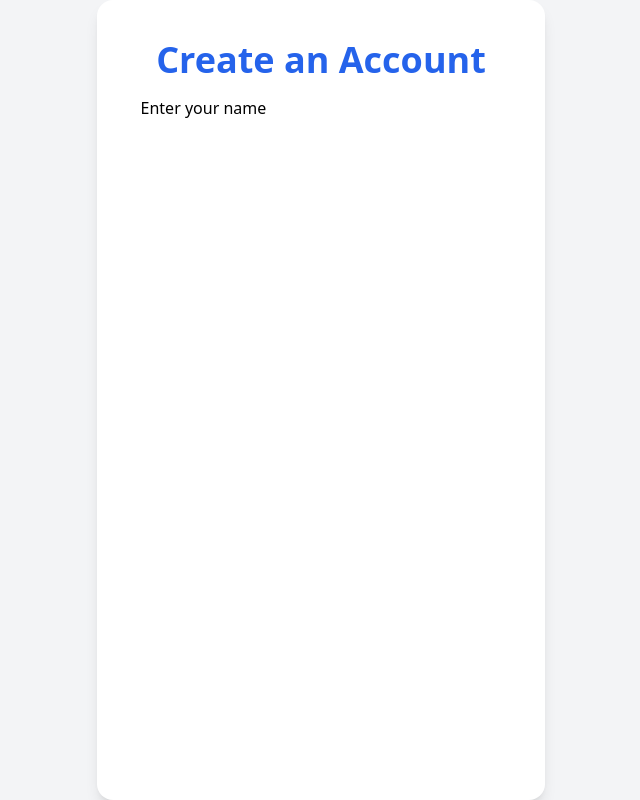
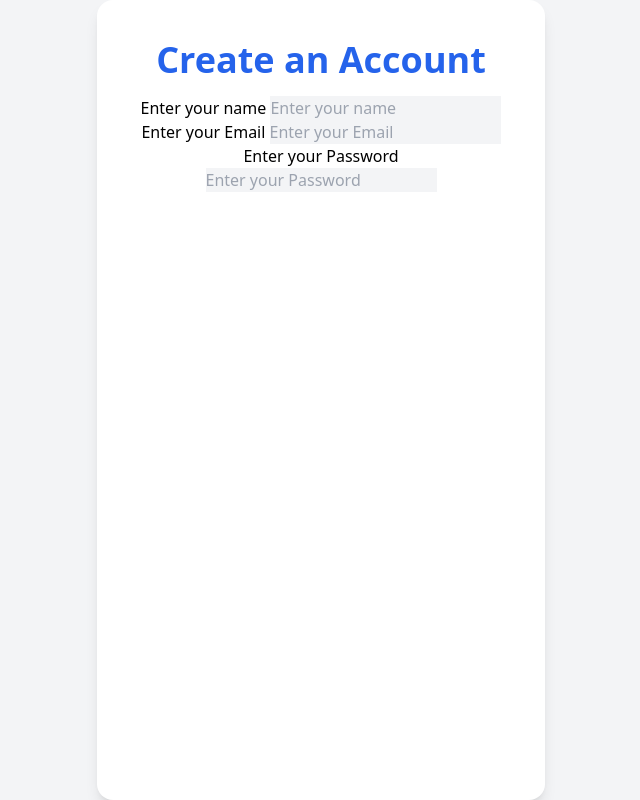
Before and after one commit to MSHAHID1122/Django, a Django app: page / in a window 1280 px wide. Shown: the whole page, without its empty margins (319-959 px from the left). Run offline with Django 4.2, Linux system fonts and the light colour scheme; some libraries are stand-ins or nearby versions.

Commit message:
upadated user form

```diff
--- a/FinanceApp/finance/templates/finance/register.html
+++ b/FinanceApp/finance/templates/finance/register.html
@@ -17,8 +17,33 @@
         {% csrf_token %}
         <div>
           <label for="id_username">Enter your name</label>
-          <input type="text" name="user_name" id="id_username" />
+          <input
+            class="bg-gray-100"
+            type="text"
+            name="user_name"
+            id="id_username"
+            placeholder="Enter your name"
+          />
+          <label for="id_email">Enter your Email</label>
+          <input
+            class="bg-gray-100"
+            type="text"
+            name="user_email"
+            id="id_user_mail"
+            placeholder="Enter your Email"
+          />
+          <label for="id_username">Enter your Password</label>
+          <input
+            class="bg-gray-100"
+            type="text"
+            name="user_password"
+            id="id_user_password"
+            placeholder="Enter your Password"
+          />
         </div>
+        {% if form.user_name.errors %}
+        <p>{{form.user_name.errors.0}}</p>
+        {% endif %}
       </form>
     </div>
   </body>
```
